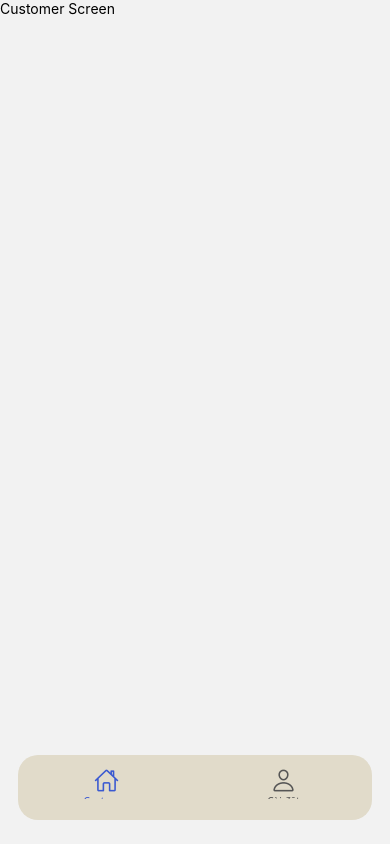
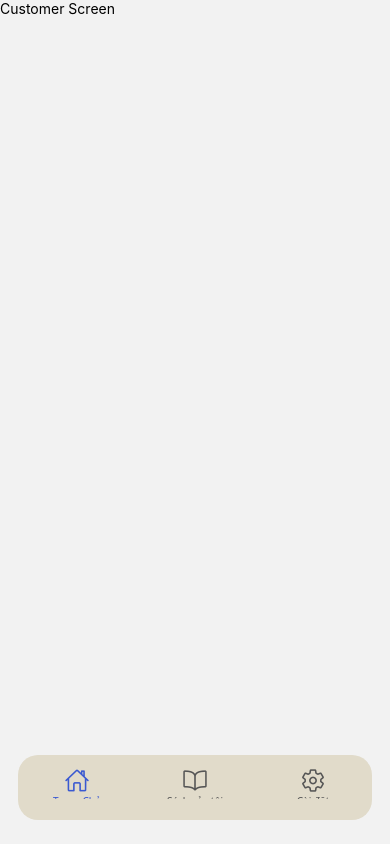
Before and after one commit to duongbill/sbook_app, a React Native app: screen /CustomerTab in a window 390 px wide. Built offline with nearby package versions, Linux system fonts and the light colour scheme.

Commit message:
screen setting and light mode

```diff
--- a/src/context/Theme.js
+++ b/src/context/Theme.js
@@ -1,13 +1,13 @@
 export const LightTheme = {
   mode: 'light',
   colors: {
-    background: '#F1E7E7',
-    surface: '#B9C9ED',
-    text: '#22092C',
+    background: '#FFFFF',
+    surface: '#FFF2BC',
+    text: '#543A14',
     textSecondary: '#555555',
     border: '#E0DED9',
     primary: '#3A59D1',
-    buttonSecondary: '#DADADA',
+    buttonSecondary: '#E4E0E1',
     bottomTabColor: '#E1DBCA',
   },
   font: {
@@ -26,7 +26,7 @@ export const DarkTheme = {
     textSecondary: '#FFF0DA',
     border: '#2A2A2A',
     primary: '#08A7A2',
-    buttonSecondary: '#818FB4',
+    buttonSecondary: '#543A14',
     bottomTabColor: '#3F4F44',
   },
   font: {
--- a/src/navigation/CustomerTabNavigator.js
+++ b/src/navigation/CustomerTabNavigator.js
@@ -5,6 +5,7 @@ import Icon from 'react-native-vector-icons/Ionicons';
 import { ThemeContext } from '../context/ThemeContext';
 import SettingStackNavigator from './SettingStackNavigator';
 import { getFocusedRouteNameFromRoute } from '@react-navigation/native';
+import MyBookScreen from '../screens/user/MyBookScreen';
 
 const Tab = createBottomTabNavigator();
 
@@ -25,7 +26,18 @@ export default function CustomerTabNavigator() {
       screenOptions={({ route }) => ({
         headerShown: false,
         tabBarIcon: ({ color, size }) => {
-          let iconName = route.name === 'Customer' ? 'home-outline' : 'person-outline';
+          let iconName;
+          switch (route.name) {
+            case 'Trang Chủ':
+              iconName = 'home-outline';
+              break;
+            case 'Cài đặt':
+              iconName = 'settings-outline';
+              break;
+            case 'Sách của tôi':
+              iconName = 'book-outline';
+              break;
+          }
           return <Icon name={iconName} size={size} color={color} />;
         },
         tabBarStyle: {
@@ -58,7 +70,8 @@ export default function CustomerTabNavigator() {
         },
       })}
     >
-      <Tab.Screen name="Customer" component={CustomerScreen} />
+      <Tab.Screen name="Trang Chủ" component={CustomerScreen} />
+      <Tab.Screen name="Sách của tôi" component={MyBookScreen} />
       <Tab.Screen name="Cài đặt" component={SettingStackNavigator}/>
     </Tab.Navigator>
   );
--- /dev/null
+++ b/src/screens/user/MyBookScreen.js
@@ -0,0 +1,9 @@
+import { Text } from "react-native";
+
+const MyBookScreen = () => {
+  return (
+    <Text>My Book</Text>
+  );
+}
+
+export default MyBookScreen;
--- a/src/screens/user/SettingScreen.js
+++ b/src/screens/user/SettingScreen.js
@@ -48,7 +48,7 @@ const SettingScreen = () => {
               } else if (item.label === 'Chế độ tối') {
                 navigation.navigate('Mode');
               } else {
-                navigation.navigate(item.label);
+                navigation.navigate('Setting');
               }
             }}>
             <View style={styles.iconLabel}>
```
